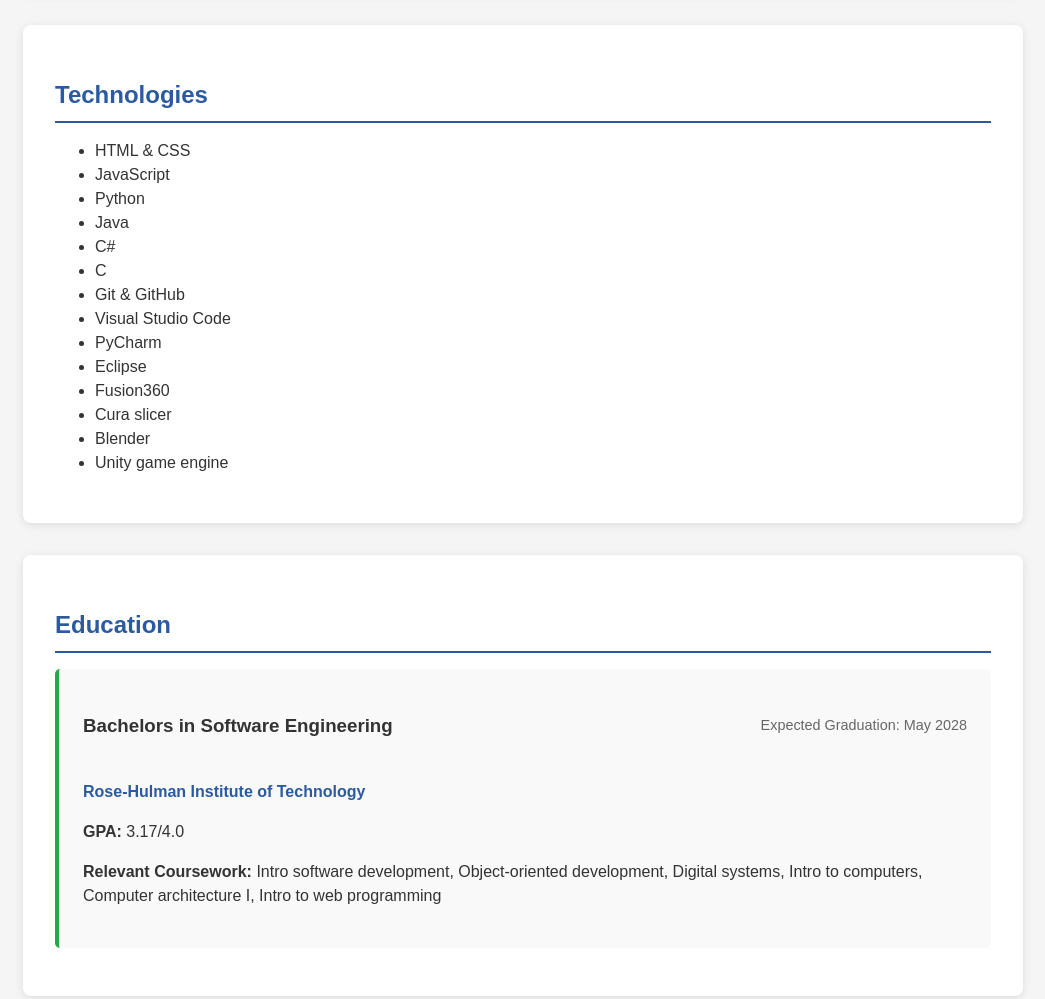
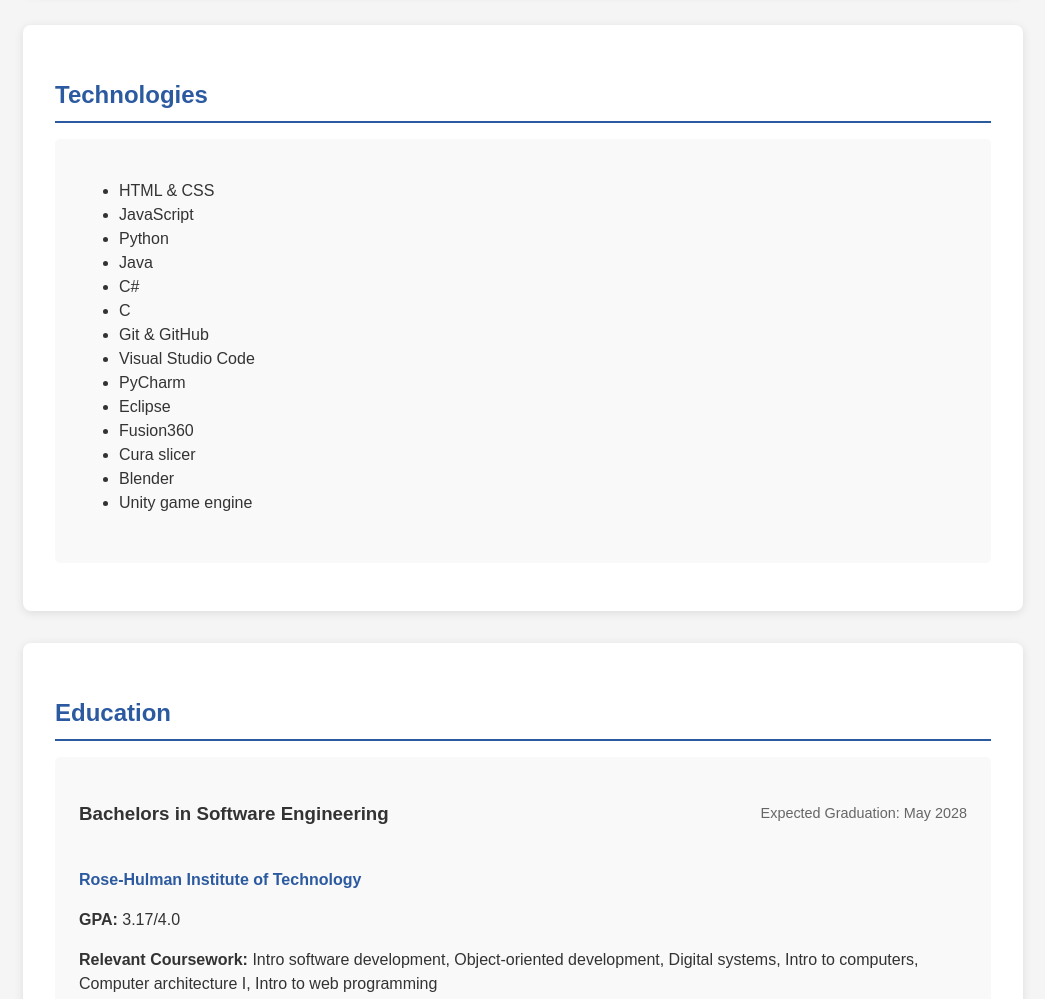
Before and after one commit to rhit-gaponejn/rhit-gaponejn.github.io, a plain HTML site: page resume.html in a window 1280 px wide. Shown: the part 320-1319 px from the top of the page, without its empty margins (117-1162 px from the left). Drawn offline with Linux system fonts and the light colour scheme.

Commit message:
Slight adjustments to resume page to make it look nicer

```diff
--- a/resume.html
+++ b/resume.html
@@ -16,6 +16,9 @@
 
         <section class="resume-section">
             <h2>Technologies</h2>
+
+        <div class="experience-item">
+                <div class="experience-header">
             <ul>
                 <li>HTML & CSS</li>
                 <li>JavaScript</li>
@@ -32,9 +35,12 @@
                 <li>Blender</li>
                 <li>Unity game engine</li>
             </ul>
+            </div>
+
+
         </section>
 
-                <section class="resume-section">
+        <section class="resume-section">
             <h2>Education</h2>
             <div class="experience-item">
                 <div class="experience-header">
--- a/styles.css
+++ b/styles.css
@@ -132,7 +132,6 @@ h2 {
     padding: 1.5rem;
     margin: 1rem 0;
     border-radius: 5px;
-    border-left: 4px solid #28a745;
 }
 
 .experience-header {
```
